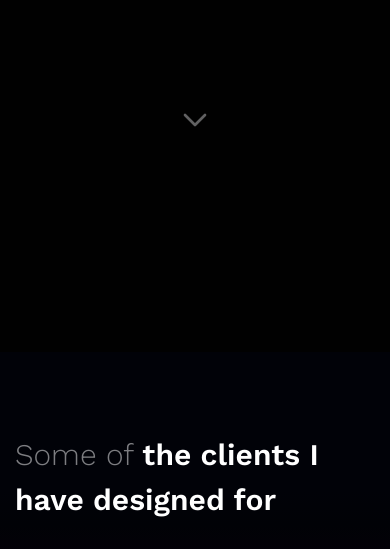
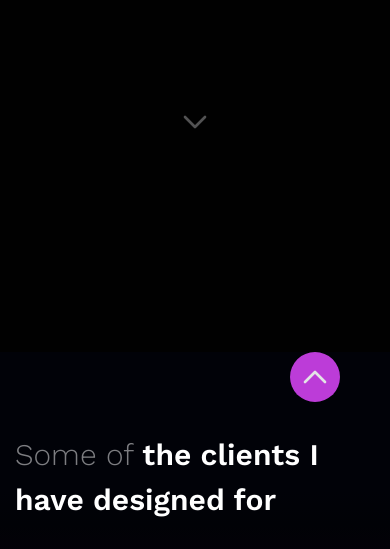
Before and after one commit to RusLan2186/darkportfolio, a plain HTML site: page index.html in a window 390 px wide. Shown: the part 492-1041 px from the top of the page. Drawn offline with nearby package versions, Linux system fonts and the light colour scheme; files whose address does not match are found by name.

Commit message:
Add files via upload

```diff
--- a/index.html
+++ b/index.html
@@ -19,6 +19,7 @@
                   <li class="menu__item"> <a class="menu__link" href="#popup">HOME</a> </li>
                   <li class="menu__item"> <a class="menu__link" href="#works">Work</a> </li>
                   <li class="menu__item"> <a class="menu__link" href="#about">About</a> </li>
+
                </ul>
             </nav>
          </div>
@@ -140,13 +141,17 @@
             </div>
          </section>
       </main>
+
       <footer class="footer">
          <div class="footer__container">
             <div class="footer__text"> Made with<p> by <span>Srinivas Dezign</span></p>
             </div>
          </div>
       </footer>
+      <div class="back">
 
+         <img src="img/header-block/Vector.svg" alt="">
+      </div>
       <div class="popup" id="popup">
          <a href="#works" class="popup__area"></a>
          <div class="popup__body">
@@ -170,7 +175,7 @@
 
    </div>
 
-
+   <script src="https://ajax.googleapis.com/ajax/libs/jquery/2.2.0/jquery.min.js"></script>
    <script src="js/script.js"></script>
 </body>
 
--- a/js/script.js
+++ b/js/script.js
@@ -9,3 +9,18 @@ for (let anchor of anchors) {
       })
    })
 }
+
+
+$('.back').click(function () {
+   $('body,html').animate({ scrollTop: 0 }, 800); // 800 - Скорость анимации
+});
+
+$(window).scroll(function () { // Отслеживаем начало прокрутки
+   let scrolled = $(window).scrollTop(); // Вычисляем сколько было прокручено.
+
+   if (scrolled > 350) { // Если высота прокрутки больше 350 - показываем кнопку
+      $('.back').addClass('active');
+   } else {
+      $('.back').removeClass('active');
+   }
+});
--- a/scss/style.scss
+++ b/scss/style.scss
@@ -124,7 +124,31 @@ span {
       opacity: 0.7;
    }
 }
-
+.back {
+   position: fixed;
+   right: 50px;
+   bottom: -150px;
+   z-index: 50;
+   color: #e3e4e6;
+   width: 50px;
+   height: 50px;
+   border-radius: 50%;
+   background-color: #bc3cd8;
+   display: flex;
+   align-items: center;
+   justify-content: center;
+   transform: rotate(180deg);
+   cursor: pointer;
+   @media (max-width: 767.98px) {
+      bottom: -50px;
+   }
+   &.active {
+      bottom: 150px;
+      @media (max-width: 767.98px) {
+         bottom: 50px;
+      }
+   }
+}
 // ............................PAGE...................................
 .page {
    flex: 1 1 auto;
```
Also changed, not shown: css/style.css.
